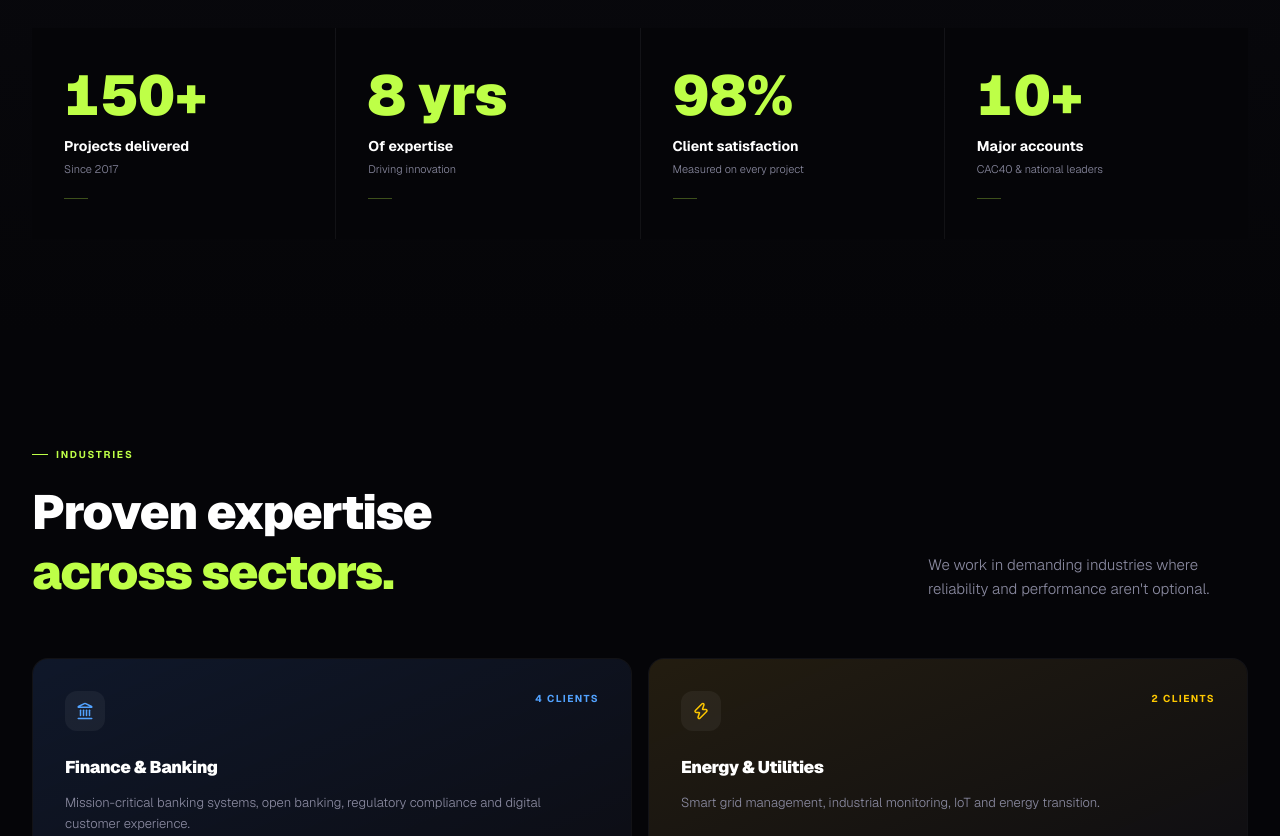
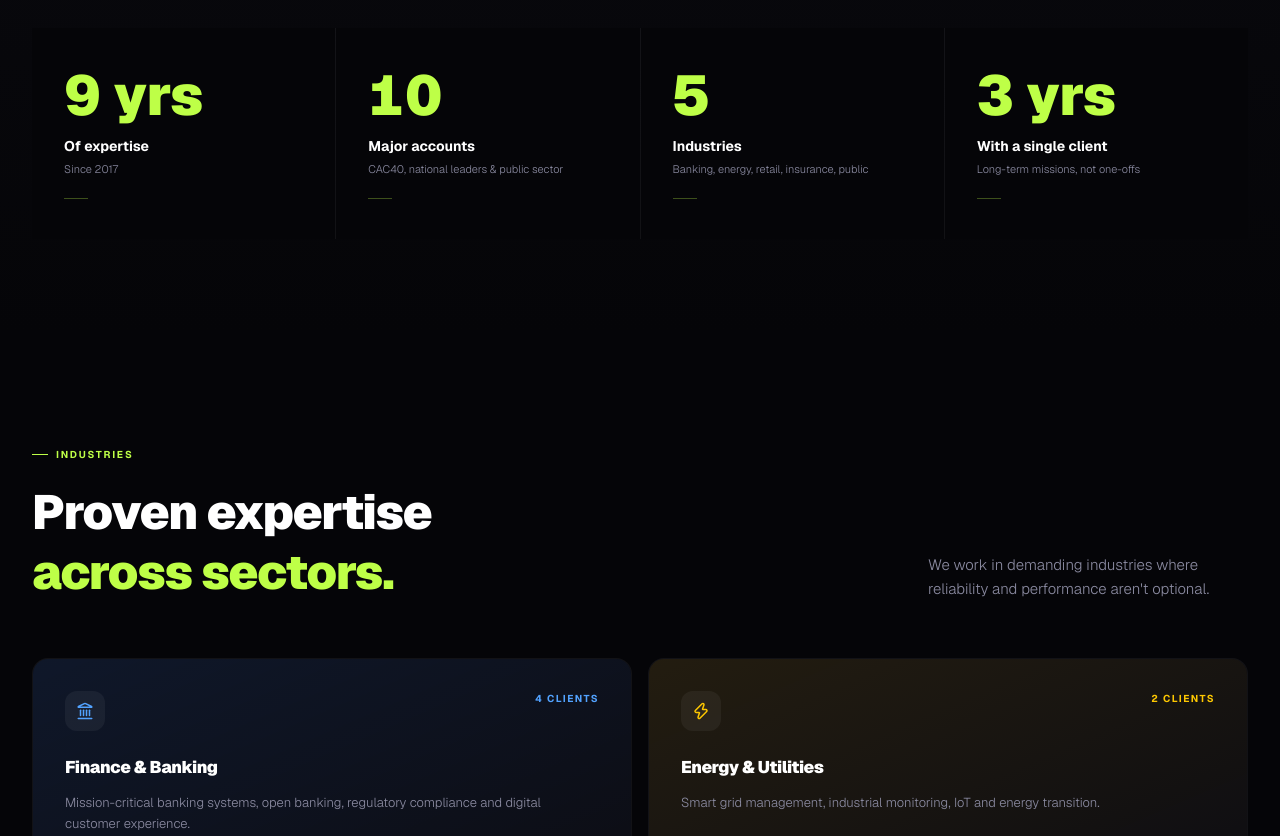
Before and after one commit to riadh-mnasri/wehightech-company, a Next.js app: page /en in a window 1280 px wide. Shown: the part 4800-5636 px from the top of the page. Built offline with nearby package versions, Linux system fonts and the light colour scheme.

Commit message:
fix(stats): replace unverifiable figures with factual ones and compute years since 2017
Also bump the GitHub Pages workflow to Node 24.

```diff
--- a/components/Stats.tsx
+++ b/components/Stats.tsx
@@ -3,6 +3,8 @@
 import { useRef, useState, useEffect } from "react";
 import { motion, useInView } from "framer-motion";
 import type { Lang } from "@/lib/i18n";
+
+const yearsOfExpertise = new Date().getFullYear() - 2017;
 
 const content: Record<Lang, {
   eyebrow: string;
@@ -11,19 +13,19 @@ const content: Record<Lang, {
   fr: {
     eyebrow: "WeHighTech en chiffres",
     stats: [
-      { target: 150, suffix: "+", label: "Projets livrés", desc: "Depuis 2017" },
-      { target: 8, suffix: " ans", label: "D'expertise", desc: "Au service de l'innovation" },
-      { target: 98, suffix: "%", label: "Satisfaction client", desc: "Mesuré sur chaque projet" },
-      { target: 10, suffix: "+", label: "Clients grands comptes", desc: "CAC40 & leaders nationaux" },
+      { target: yearsOfExpertise, suffix: " ans", label: "D'expertise", desc: "Depuis 2017" },
+      { target: 10, suffix: "", label: "Grands comptes", desc: "CAC40, leaders nationaux & secteur public" },
+      { target: 5, suffix: "", label: "Secteurs d'activité", desc: "Banque, énergie, retail, assurance, public" },
+      { target: 3, suffix: " ans", label: "Chez un même client", desc: "Des missions longues, pas du one-shot" },
     ],
   },
   en: {
     eyebrow: "WeHighTech in numbers",
     stats: [
-      { target: 150, suffix: "+", label: "Projects delivered", desc: "Since 2017" },
-      { target: 8, suffix: " yrs", label: "Of expertise", desc: "Driving innovation" },
-      { target: 98, suffix: "%", label: "Client satisfaction", desc: "Measured on every project" },
-      { target: 10, suffix: "+", label: "Major accounts", desc: "CAC40 & national leaders" },
+      { target: yearsOfExpertise, suffix: " yrs", label: "Of expertise", desc: "Since 2017" },
+      { target: 10, suffix: "", label: "Major accounts", desc: "CAC40, national leaders & public sector" },
+      { target: 5, suffix: "", label: "Industries", desc: "Banking, energy, retail, insurance, public" },
+      { target: 3, suffix: " yrs", label: "With a single client", desc: "Long-term missions, not one-offs" },
     ],
   },
 };
```
